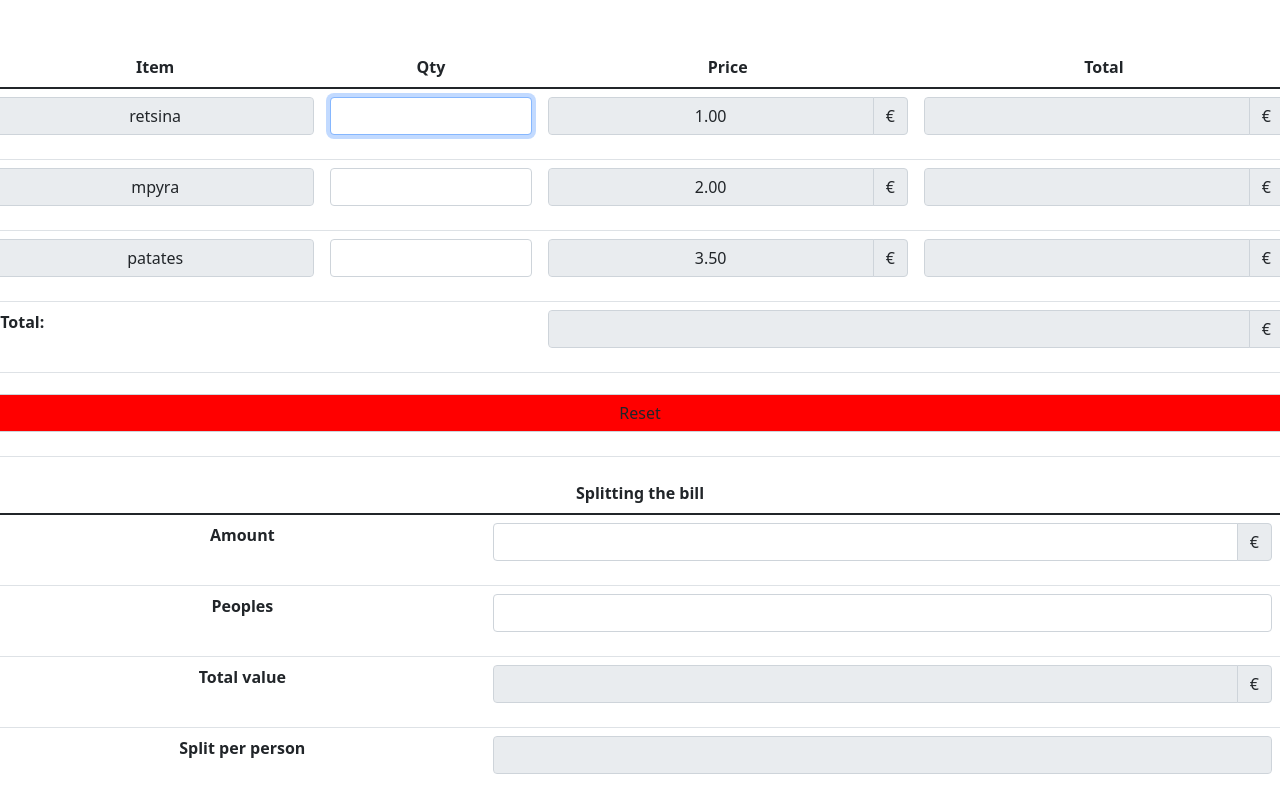
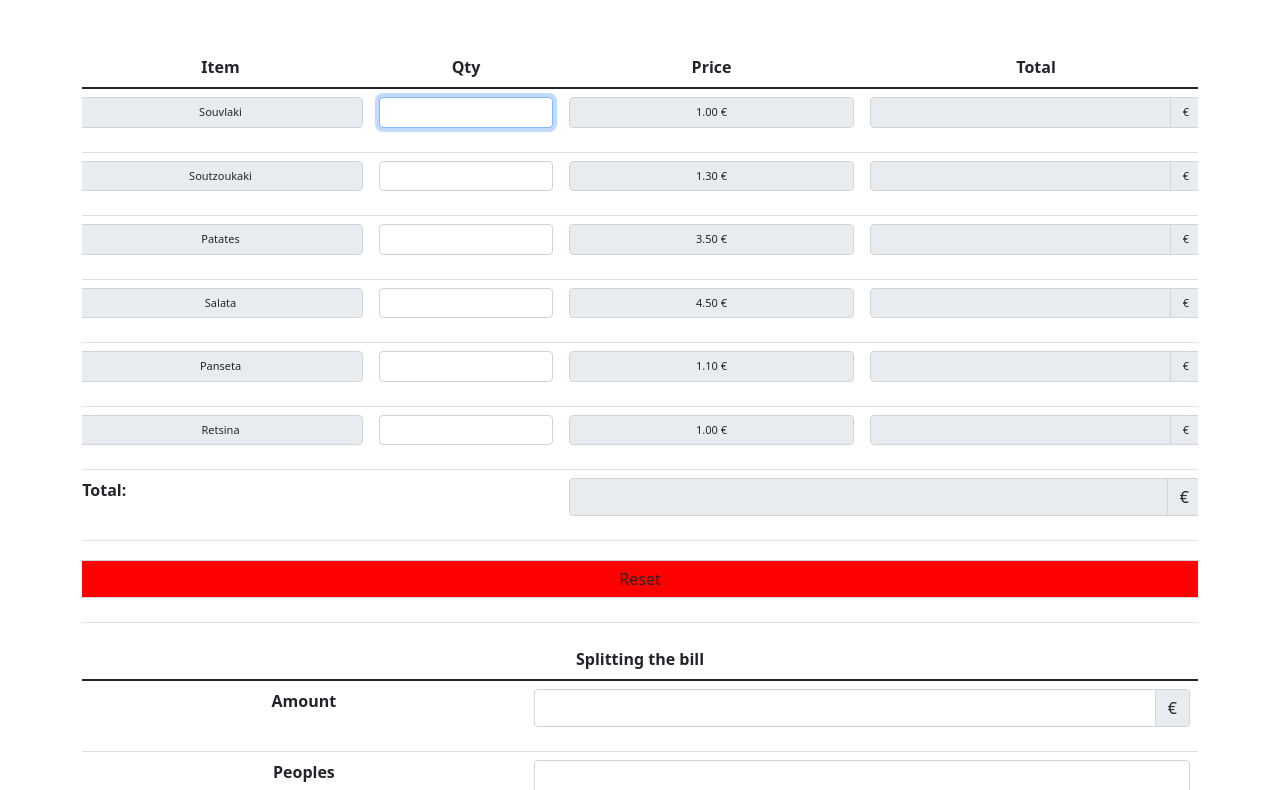
Before and after one commit to dennn13/restaurant_bill, a plain HTML site: page index.html in a window 1280 px wide. Shown: the part 57-847 px from the top of the page. Drawn offline with nearby package versions, Linux system fonts and the light colour scheme.

Commit message:
23/05/2022

```diff
--- a/index.html
+++ b/index.html
@@ -11,15 +11,16 @@
       <!-- Core theme CSS (includes Bootstrap)-->
       <link href="css/styles.css" rel="stylesheet" />
       <!-- Core JS-->
+      <!--<script>javascript">function printpage(){window.print()}"</script>-->
       <script src="js/main.js"></script>
       <!-- Bootstrap core JS-->
       <script src="https://cdn.jsdelivr.net/npm/bootstrap@5.1.3/dist/js/bootstrap.bundle.min.js"></script>
     </head>
-    <body class="row">
+    <body>
       <!-- Responsive navbar-->
       <nav class="navbar navbar-expand-lg navbar-dark bg-dark">
           <div class="container">
-              <a class="navbar-brand" href="#">Shop</a>
+              <a class="navbar-brand" href="#">Kantina</a>
               <!-- <button class="navbar-toggler" type="button" data-bs-toggle="collapse" data-bs-target="#navbarSupportedContent" aria-controls="navbarSupportedContent" aria-expanded="false" aria-label="Toggle navigation"><span class="navbar-toggler-icon"></span></button>
               <div class="collapse navbar-collapse" id="navbarSupportedContent">
                   <ul class="navbar-nav ms-auto mb-2 mb-lg-0">
@@ -56,69 +57,137 @@
                   <tr>
                     <th scope="row">
                       <div class="input-group mb-3">
-                        <input style="text-align:center" type="text" class="form-control" name = "textfield27" value = "retsina" disabled readonly/>
+                        <input style="text-align:center; font-size:11px" type="text" class="form-control" name = "textfield27" value = "Souvlaki" disabled readonly/>
                       </div>
                     </th>
                     <td class="col-2">
-                      <input style="text-align:center" type="text" class="form-control" name = "q4" id = "q4" autofocus/>
+                      <input style="text-align:center; font-size:11px" type="text" class="form-control" name = "q4" id = "q4" autofocus/>
                     </td>
                     <td>
                       <div class="input-group mb-3">
-                        <input style="text-align:center" type="text" class="form-control" name = "r4" id = "r4" value = "1.00" disabled readonly/>
-                        <span class="input-group-text">€</span>
+                        <input style="text-align:center; font-size:11px" type="text" class="form-control" name = "r4" id = "r4" value = "1.00 &euro;" disabled readonly/>
+                        <!-- <span class="input-group-text">€</span>-->
                       </div>
                     </td>
                     <td>
                       <div class="input-group mb-3">
-                        <input style="text-align:center" type="text" class="form-control" name = "t4" id = "t4" disabled readonly/>
-                        <span class="input-group-text">€</span>
+                      <input style="text-align:center; font-size:11px" type="text" class="form-control" name = "t4" id = "t4" disabled readonly/>
+                        <span class="input-group-text" style="font-size:11px">€</span>
                       </div>
                     </td>
                   </tr>
                   <tr>
                     <th scope="row">
                       <div class="input-group mb-3">
-                        <input style="text-align:center" type="text" class="form-control" name = "textfield28" value = "mpyra" disabled readonly/>
+                        <input style="text-align:center; font-size:11px" type="text" class="form-control" name = "textfield28" value = "Soutzoukaki" disabled readonly/>
                       </div>
                     </th>
                     <td>
-                      <input style="text-align:center" type="text" class="form-control" name = "q5" id = "q5" />
+                      <input style="text-align:center; font-size:11px" type="text" class="form-control" name = "q5" id = "q5" />
                     </td>
                     <td>
                       <div class="input-group mb-3">
-                        <input style="text-align:center" type="text" class="form-control" name = "r5" id = "r5" value = "2.00" disabled readonly/>
-                        <span class="input-group-text">€</span>
+                        <input style="text-align:center; font-size:11px" type="text" class="form-control" name = "r5" id = "r5" value = "1.30 &euro;" disabled readonly/>
+                        <!-- <span class="input-group-text">€</span>-->
                       </div>
                     </td>
                     <td>
                       <div class="input-group mb-3">
-                        <input style="text-align:center" type="text" class="form-control" name = "t5" id = "t5" disabled readonly/>
-                        <span class="input-group-text">€</span>
+                        <input style="text-align:center; font-size:11px" type="text" class="form-control" name = "t5" id = "t5" disabled readonly/>
+                          <span class="input-group-text" style="font-size:11px">€</span>
                       </div>
                     </td>
                   </tr>
                   <tr>
                     <th scope="row">
                       <div class="input-group mb-3">
-                        <input style="text-align:center" type="text" class="form-control" name = "textfield29" value = "patates" disabled readonly/>
+                        <input style="text-align:center; font-size:11px" type="text" class="form-control" name = "textfield29" value = "Patates" disabled readonly/>
                       </div>
                     </th>
                     <td>
-                      <input style="text-align:center" type="text" class="form-control" name = "q6" id = "q6" />
+                      <input style="text-align:center; font-size:11px" type="text" class="form-control" name = "q6" id = "q6" />
                     </td>
                     <td>
                       <div class="input-group mb-3">
-                        <input style="text-align:center" type="text" class="form-control" name = "r6" id = "r6" value = "3.50" disabled readonly/>
-                        <span class="input-group-text">€</span>
+                        <input style="text-align:center; font-size:11px" type="text" class="form-control" name = "r6" id = "r6" value = "3.50 &euro;" disabled readonly/>
+                        <!-- <span class="input-group-text">€</span>-->
                       </div>
                     </td>
                     <td>
                       <div class="input-group mb-3">
-                        <input style="text-align:center" type="text" class="form-control" name = "t6" id = "t6" disabled readonly/>
-                        <span class="input-group-text">€</span>
+                        <input style="text-align:center; font-size:11px" type="text" class="form-control" name = "t6" id = "t6" disabled readonly/>
+                          <span class="input-group-text" style="font-size:11px">€</span>
                       </div>
                     </td>
                   </tr>
+
+                  <tr>
+                    <th scope="row">
+                      <div class="input-group mb-3">
+                        <input style="text-align:center; font-size:11px" type="text" class="form-control" name = "textfield30" value = "Salata" disabled readonly/>
+                      </div>
+                    </th>
+                    <td>
+                      <input style="text-align:center; font-size:11px" type="text" class="form-control" name = "q7" id = "q7" />
+                    </td>
+                    <td>
+                      <div class="input-group mb-3">
+                        <input style="text-align:center; font-size:11px" type="text" class="form-control" name = "r7" id = "r7" value = "4.50 &euro;" disabled readonly/>
+                        <!-- <span class="input-group-text">€</span>-->
+                      </div>
+                    </td>
+                    <td>
+                      <div class="input-group mb-3">
+                        <input style="text-align:center; font-size:11px" type="text" class="form-control" name = "t7" id = "t7" disabled readonly/>
+                          <span class="input-group-text" style="font-size:11px">€</span>
+                      </div>
+                    </td>
+                  </tr>
+                  <tr>
+                    <th scope="row">
+                      <div class="input-group mb-3">
+                        <input style="text-align:center; font-size:11px" type="text" class="form-control" name = "textfield31" value = "Panseta" disabled readonly/>
+                      </div>
+                    </th>
+                    <td>
+                      <input style="text-align:center; font-size:11px" type="text" class="form-control" name = "q8" id = "q8" />
+                    </td>
+                    <td>
+                      <div class="input-group mb-3">
+                        <input style="text-align:center; font-size:11px" type="text" class="form-control" name = "r8" id = "r8" value = "1.10 &euro;" disabled readonly/>
+                        <!-- <span class="input-group-text">€</span>-->
+                      </div>
+                    </td>
+                    <td>
+                      <div class="input-group mb-3">
+                        <input style="text-align:center; font-size:11px" type="text" class="form-control" name = "t8" id = "t8" disabled readonly/>
+                          <span class="input-group-text" style="font-size:11px">€</span>
+                      </div>
+                    </td>
+                  </tr>
+                  <tr>
+                    <th scope="row">
+                      <div class="input-group mb-3">
+                        <input style="text-align:center; font-size:11px" type="text" class="form-control" name = "textfield32" value = "Retsina" disabled readonly/>
+                      </div>
+                    </th>
+                    <td>
+                      <input style="text-align:center; font-size:11px" type="text" class="form-control" name = "q9" id = "q9" />
+                    </td>
+                    <td>
+                      <div class="input-group mb-3">
+                        <input style="text-align:center; font-size:11px" type="text" class="form-control" name = "r9" id = "r9" value = "1.00 &euro;" disabled readonly/>
+                        <!-- <span class="input-group-text">€</span>-->
+                      </div>
+                    </td>
+                    <td>
+                      <div class="input-group mb-3">
+                        <input style="text-align:center; font-size:11px" type="text" class="form-control" name = "t9" id = "t9" disabled readonly/>
+                          <span class="input-group-text" style="font-size:11px">€</span>
+                      </div>
+                    </td>
+                  </tr>
+
                   <tr>
                     <th scope="row" colspan= "2" >
                       <div class="input-group mb-3">
@@ -127,7 +196,7 @@
                     </th>
                     <td colspan= "2">
                       <div class="input-group mb-3">
-                        <input style="text-align:center" type="text" class="form-control" name = "total" id = "total" disabled readonly/>
+                        <input style="text-align:center" type="text" class="form-control" name = "total" id = "total" readonly/>
                         <span class="input-group-text">€</span>
                       </div>
                     </td>
@@ -143,7 +212,7 @@
               </table>
             </form>
           </div>
-
+          <!-- Spit per person-->
           <div class="table-responsive">
             <form name = "calc" action="Calc()" method = "post">
               <table class="table" id = "restbill">
@@ -170,21 +239,11 @@
                       </div>
                     </td>
                   </tr>
-
-                  <tr>
-                    <th scope="row">Total value</th>
-                    <td>
-                      <div class="input-group mb-3">
-                        <input style="text-align:center" type="text" class="form-control" name = "tot" size = "12" readonly = "readonly" />
-                        <span class="input-group-text">€</span>
-                      </div>
-                    </td>
-                  </tr>
                   <tr>
                     <th scope="row">Split per person</th>
                     <td>
                       <div class="input-group mb-3">
-                        <input style="text-align:center" type="text" class="form-control" name = "sp" size = "10" readonly = "readonly" />
+                        <input style="text-align:center" type="text" class="form-control" name = "sp" size = "10" disabled readonly />
                       </div>
                     </td>
                   </tr>
@@ -200,7 +259,6 @@
               </table>
             </form>
           </div>
-
         </div>
       </div>
       <p class = "nprint">
@@ -238,7 +296,7 @@
                   else {
                       document.getElementById('t' + rowcount).value =(qty * price) ;
                        sum += parseFloat(document.getElementById('t' + rowcount).value);
-                    document.getElementById('t' + rowcount).value = preFormat((qty * price),2) ;
+                      document.getElementById('t' + rowcount).value = preFormat((qty * price),2);
                       document.getElementById('total').value = preFormat((sum),2);
                   }
                   rowcount++;
```
Also changed, not shown: js/tip.js (+21 -21 lines). Lines whose indentation alone changed are shown as unchanged.
